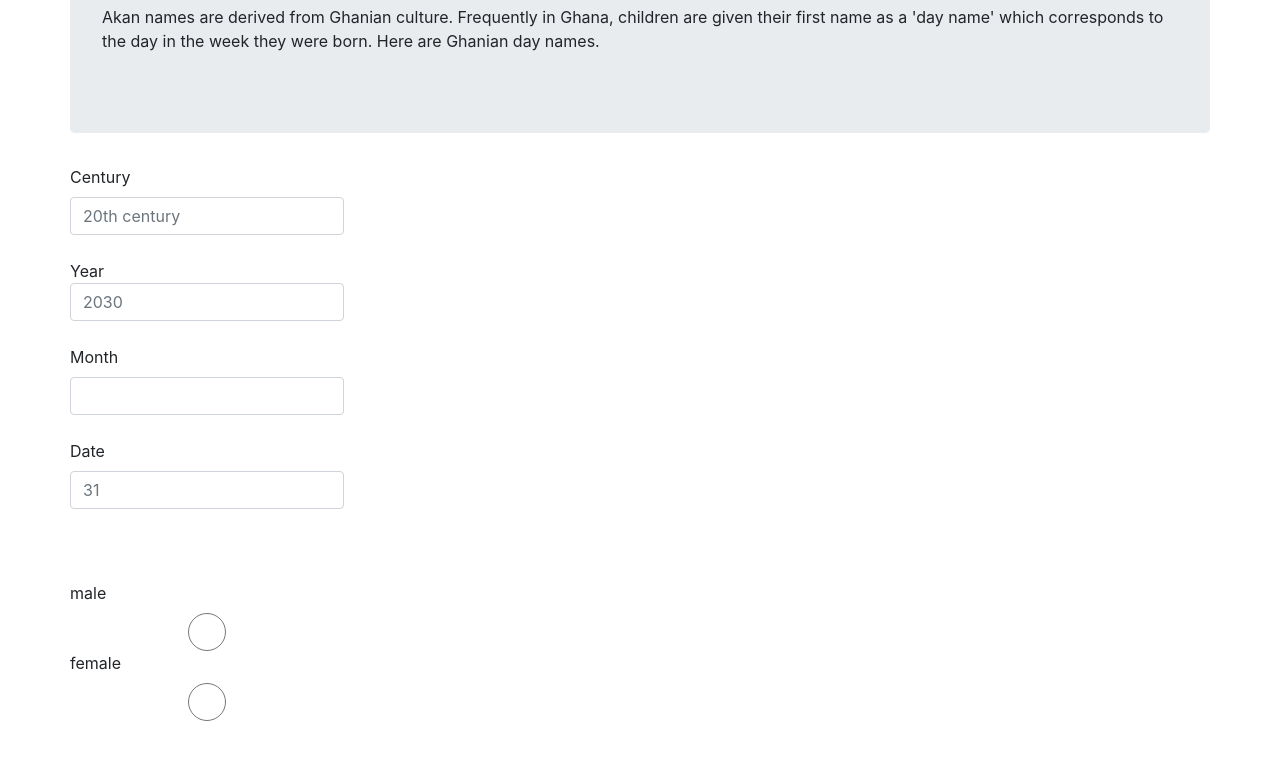
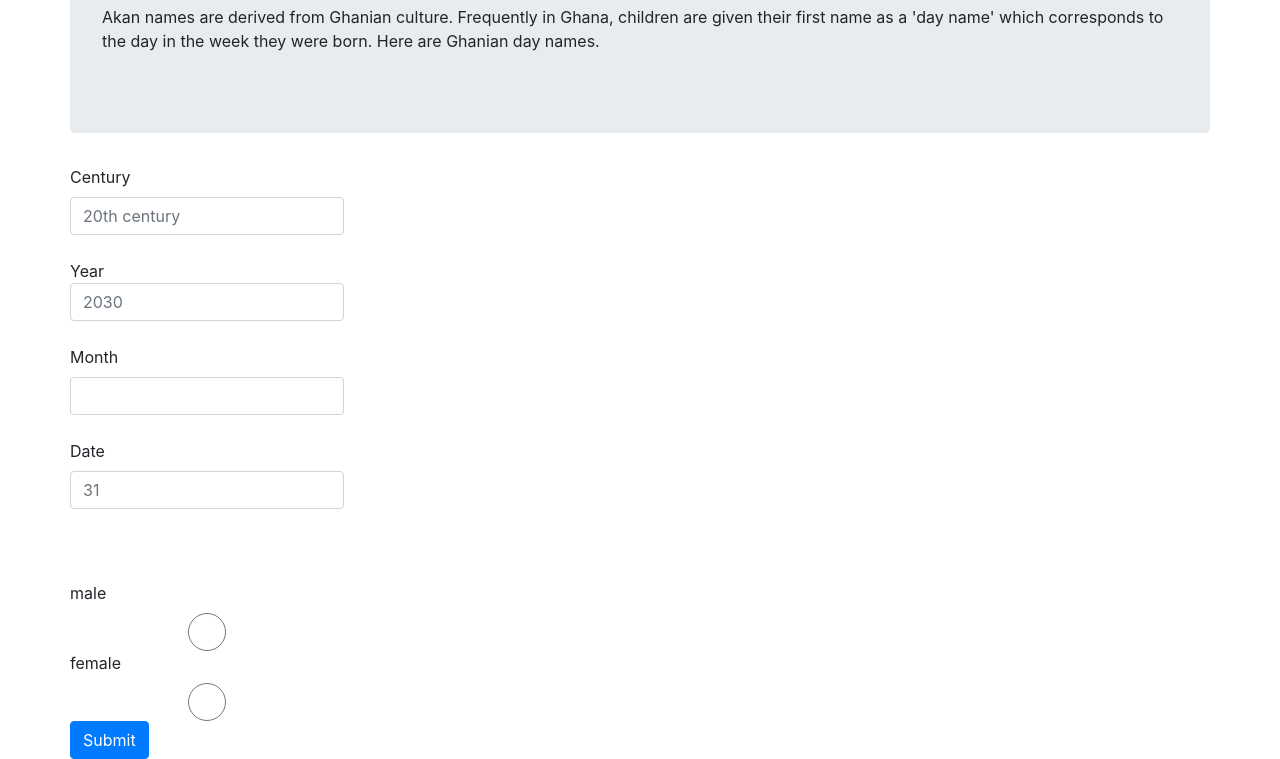
Before and after one commit to faith-Iminza/Khan-names, a plain HTML site: page index.html in a window 1280 px wide. Shown: the part 115-874 px from the top of the page. Before the commit the page ends 836 px from the top, so only its background shows below. Drawn offline with nearby package versions, Linux system fonts and the light colour scheme.

Commit message:
add submit button

```diff
--- a/index.html
+++ b/index.html
@@ -29,6 +29,7 @@
                 <input class="form-control" type="radio" name="gender" value="male">
                 <label for="female">female</label>
                 <input  class="form-control" type="radio" name="gender" value="female">
+                <button type="button" name="button" class="btn btn-primary" onclick="checkDayOfWeek();">Submit</button>
           </div>
     </div>
   </div>
```
